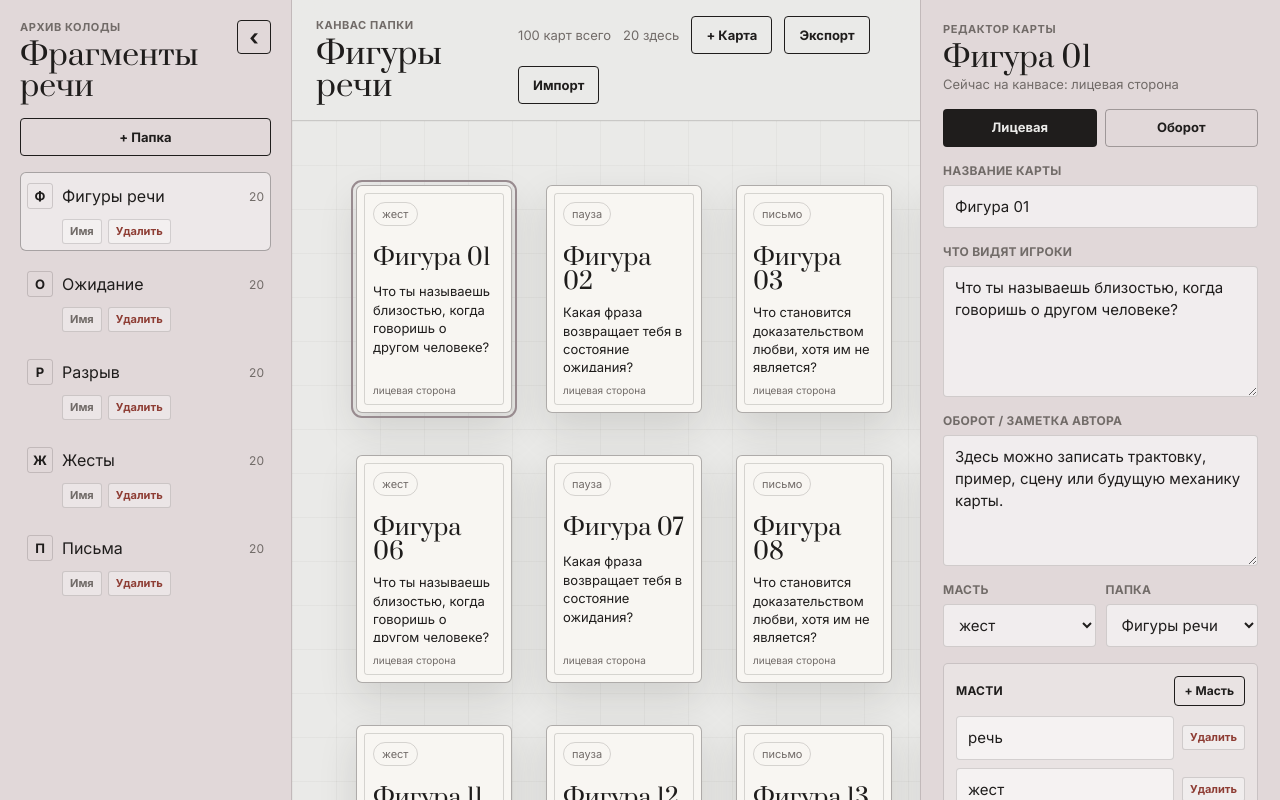
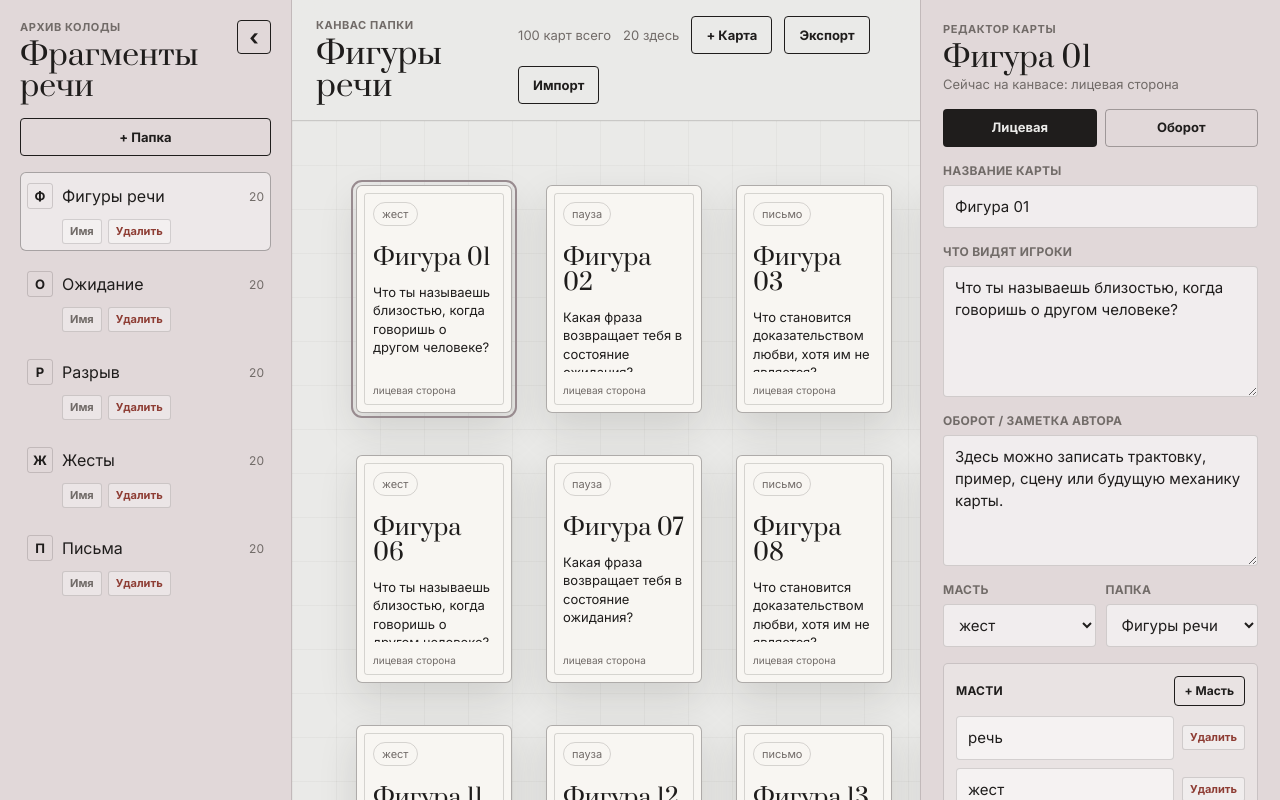
Before and after one commit to elizaoi/fragments-deck, a React (Vite) app: page / in a window 1280 px wide. Built offline with nearby package versions, Linux system fonts and the light colour scheme.

Commit message:
Fix card title wrapping

```diff
--- a/src/App.css
+++ b/src/App.css
@@ -396,23 +396,19 @@
 }
 
 .card-face h3 {
-  display: -webkit-box;
   margin: 8px 0 0;
-  overflow: hidden;
   font-family: var(--display);
   font-size: 23px;
   font-weight: 400;
-  line-height: 1.05;
-  overflow-wrap: anywhere;
-  word-break: break-word;
-  -webkit-box-orient: vertical;
-  -webkit-line-clamp: 4;
+  line-height: 1.08;
+  overflow-wrap: break-word;
+  word-break: normal;
+  hyphens: auto;
 }
 
 .deck-card.long-title .card-face h3 {
-  font-size: 18px;
+  font-size: 17px;
   line-height: 1.1;
-  -webkit-line-clamp: 5;
 }
 
 .deck-card.long-title .card-front p {
@@ -420,9 +416,8 @@
 }
 
 .deck-card.dense-title .card-face h3 {
-  font-size: 14px;
+  font-size: 13px;
   line-height: 1.12;
-  -webkit-line-clamp: 7;
 }
 
 .deck-card.dense-title .card-front p {
--- a/src/App.tsx
+++ b/src/App.tsx
@@ -152,10 +152,12 @@
 }
 
 function getTitleDensityClass(title: string) {
+  const words = title.trim().split(/\s+/)
   const titleLength = Array.from(title.trim()).length
+  const longestWordLength = Math.max(...words.map((word) => Array.from(word).length), 0)
 
-  if (titleLength > 64) return 'dense-title'
-  if (titleLength > 36) return 'long-title'
+  if (titleLength > 52 || longestWordLength > 14) return 'dense-title'
+  if (titleLength > 28 || longestWordLength > 8) return 'long-title'
 
   return ''
 }
```
